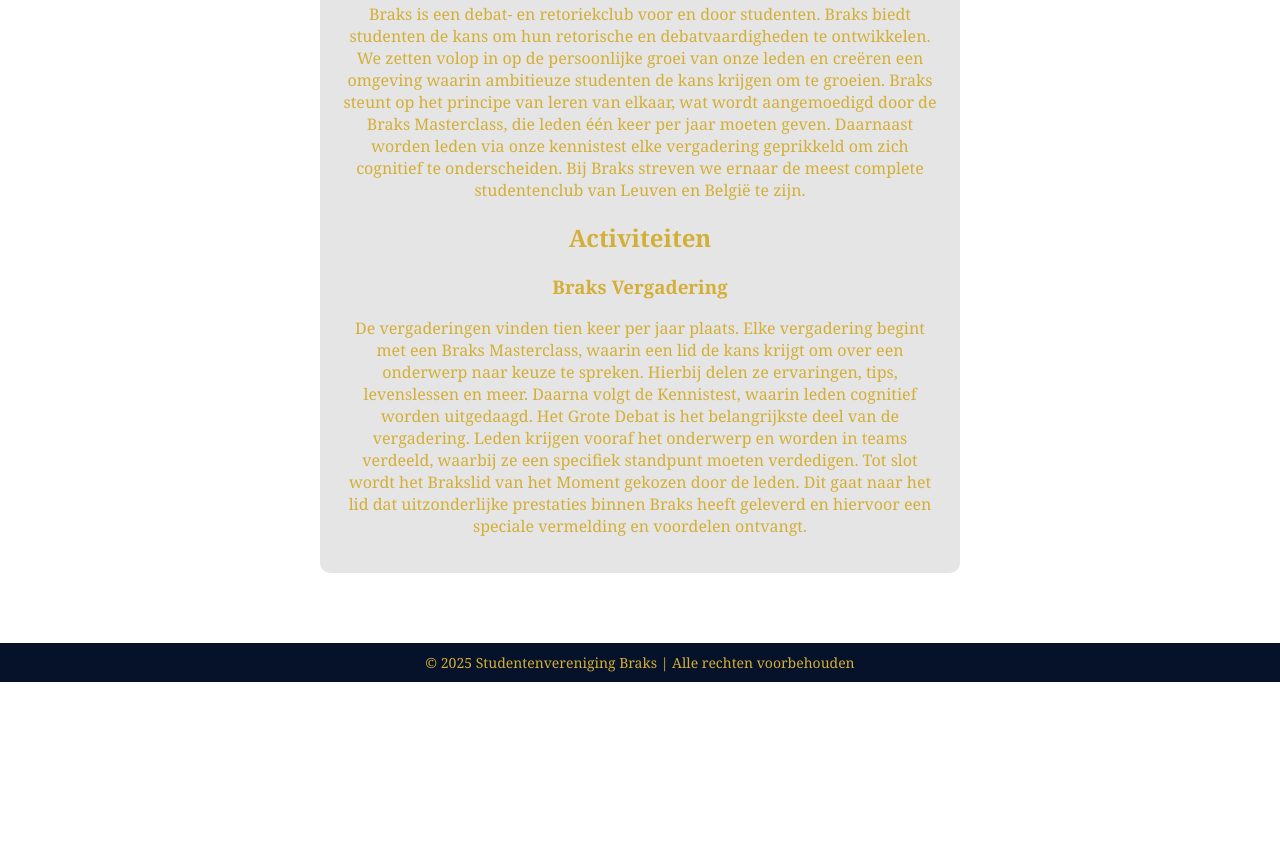
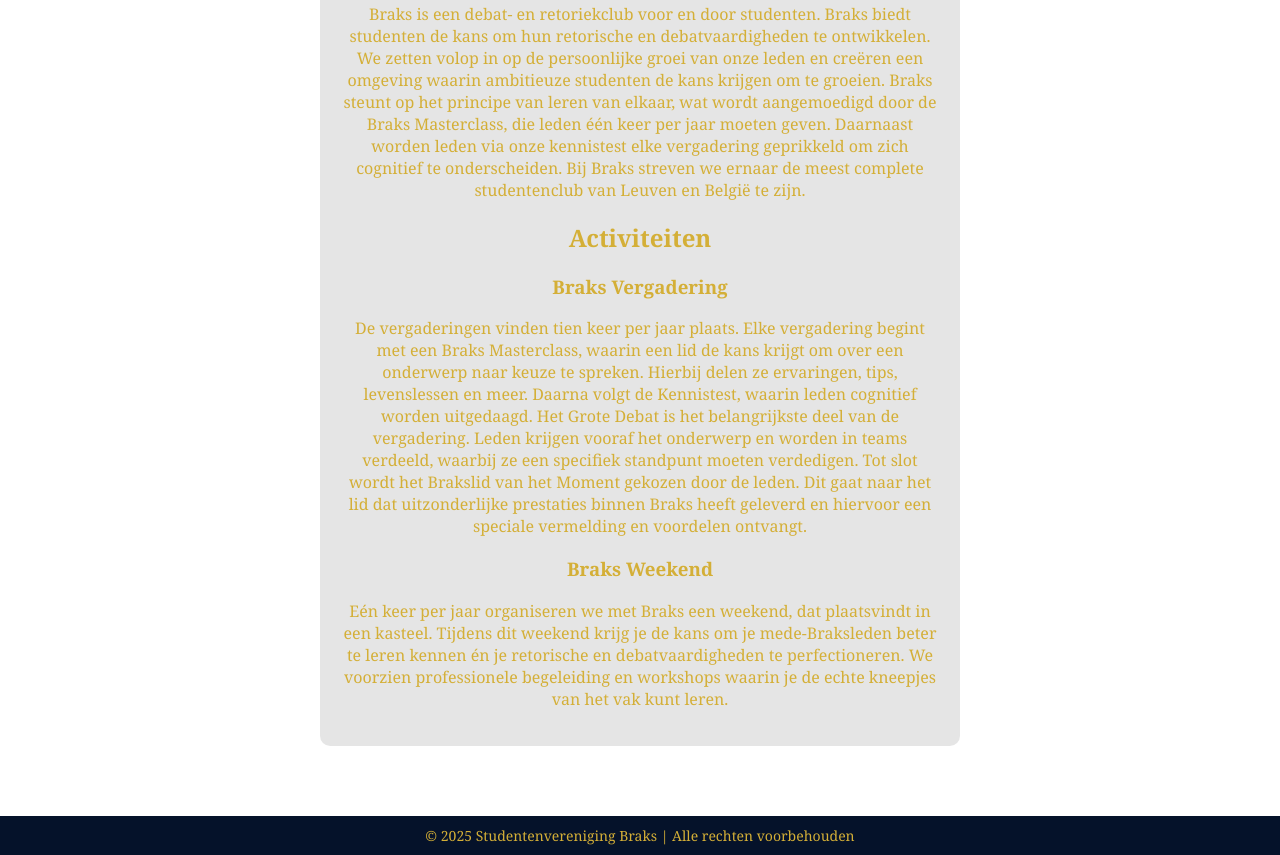
Before and after one commit to BraksLeuven/Braks, a plain HTML site: page index.html in a window 1280 px wide. Shown: the part 261-1116 px from the top of the page. Before the commit the page ends 943 px from the top, so only its background shows below. Drawn offline with Linux system fonts and the light colour scheme.

Commit message:
Update index.html

```diff
--- a/index.html
+++ b/index.html
@@ -37,6 +37,10 @@
 Het Grote Debat is het belangrijkste deel van de vergadering. Leden krijgen vooraf het onderwerp en worden in teams verdeeld, waarbij ze een specifiek standpunt moeten verdedigen.
 Tot slot wordt het Brakslid van het Moment gekozen door de leden. Dit gaat naar het lid dat uitzonderlijke prestaties binnen Braks heeft geleverd en hiervoor een speciale vermelding en voordelen ontvangt.
  </p>
+            <h3>Braks Weekend</h3>
+            <p>Eén keer per jaar organiseren we met Braks een weekend, dat plaatsvindt in een kasteel.
+                Tijdens dit weekend krijg je de kans om je mede-Braksleden beter te leren kennen én je retorische en debatvaardigheden te perfectioneren.
+                We voorzien professionele begeleiding en workshops waarin je de echte kneepjes van het vak kunt leren.</p>
 
         </div>
     </main>
```
